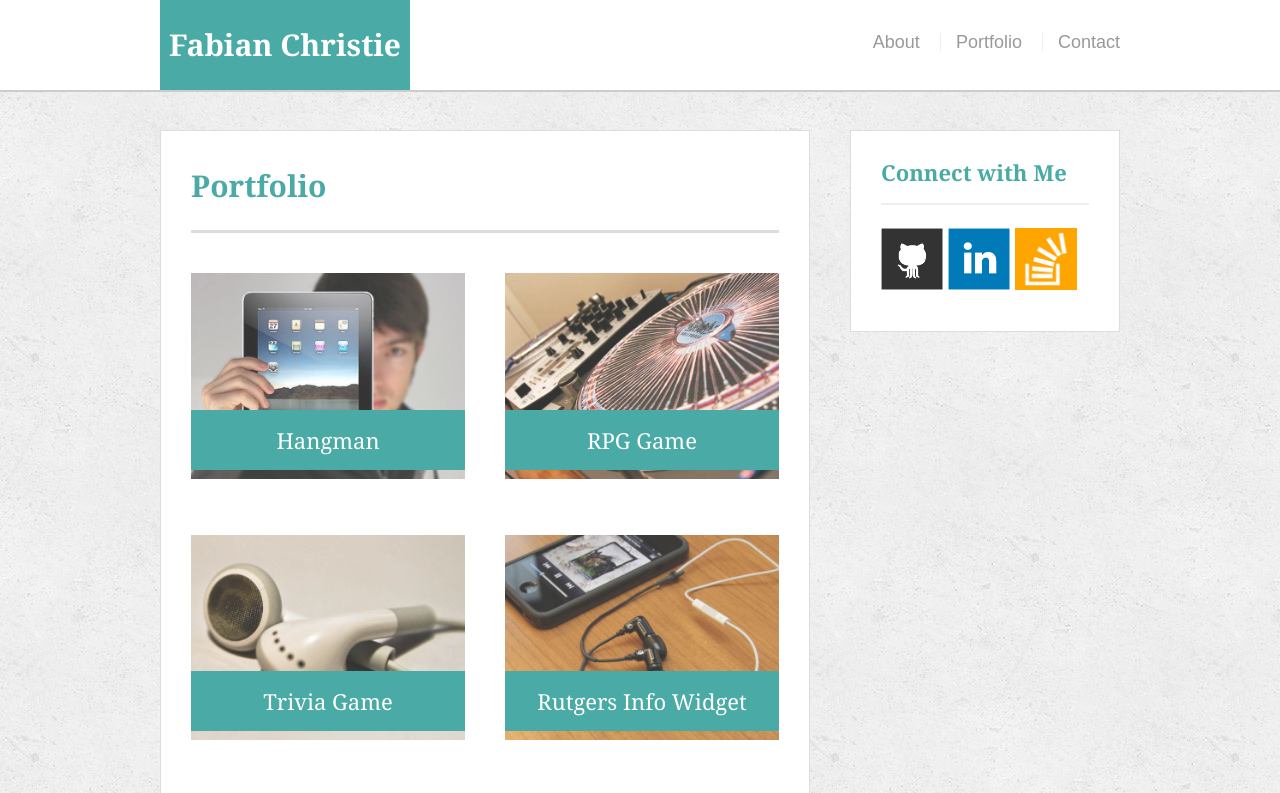
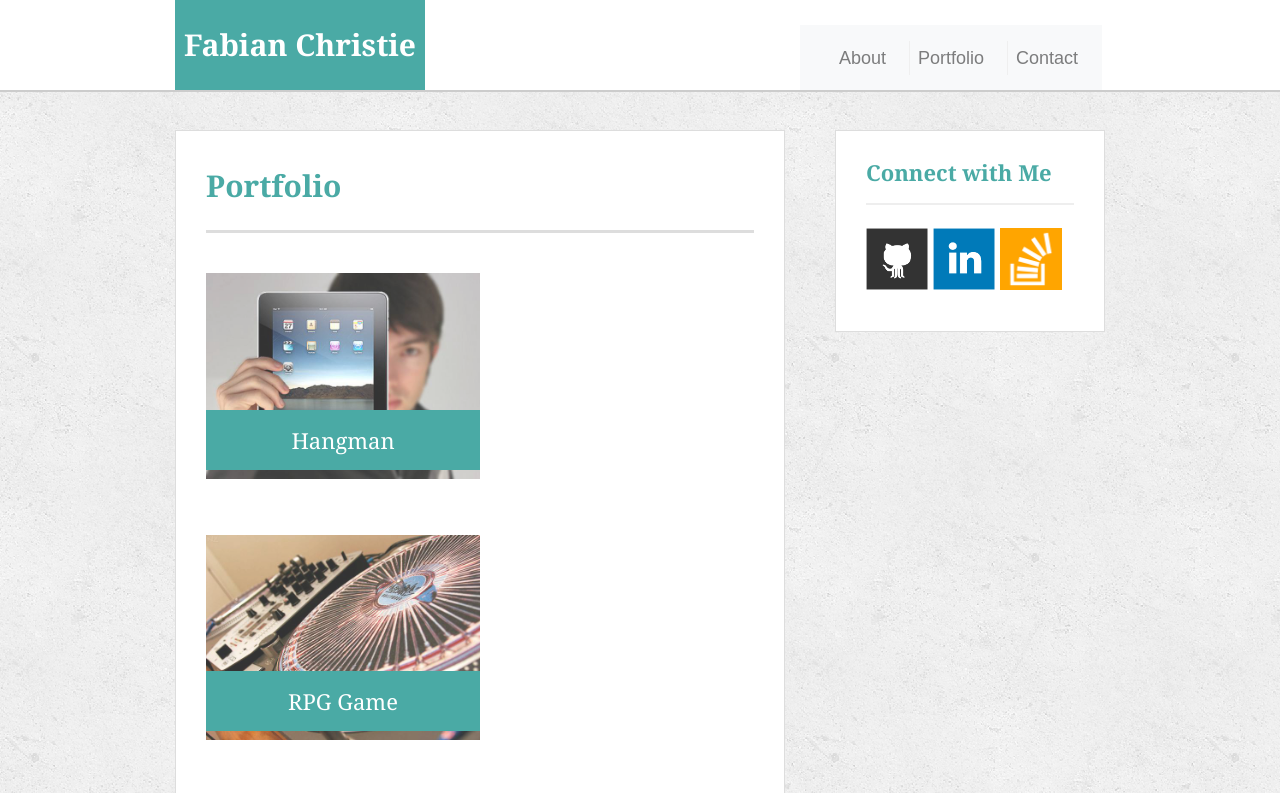
Before and after one commit to fabidali/Bootstrap-Portfolio, a plain HTML site: page portfolio.html in a window 1280 px wide. Shown: the top 793 px of the page. Drawn offline with nearby package versions, Linux system fonts and the light colour scheme.

Commit message:
Update portfolio.html

```diff
--- a/portfolio.html
+++ b/portfolio.html
@@ -3,26 +3,46 @@
 
 <head>
   <meta charset="UTF-8">
+  <meta name="viewport" content="width=device-width, initial-scale=1">
   <title>Portfolio | Fabian Christie</title>
+  <link rel="stylesheet" href="https://maxcdn.bootstrapcdn.com/bootstrap/4.0.0/css/bootstrap.min.css" integrity="sha384-Gn5384xqQ1aoWXA+058RXPxPg6fy4IWvTNh0E263XmFcJlSAwiGgFAW/dAiS6JXm" crossorigin="anonymous">
   <link rel="stylesheet" type="text/css" href="assets/css/reset.css">
   <link rel="stylesheet" type="text/css" href="assets/css/style.css">
 </head>
 
 <body>
 
-  <header id="masthead">
+<header id="masthead">
     <div class="container">
-      <a href="index.html" id="logo">Fabian Christie</a>
-      <nav>
-        <a href="index.html">About</a>
-        <a href="portfolio.html">Portfolio</a>
-        <a href="contact.html">Contact</a>
-      </nav>
+      <!-- classes defined for devices varying in different sizes -->
+      <div class="row">
+        <div class="col-md-8 col-lg-8">
+          <a href="index.html" id="logo">Fabian Christie</a>
+        </div>
+
+
+      <nav class="navbar navbar-expand-lg navbar-light bg-light">
+
+  <button class="navbar-toggler" type="button" data-toggle="collapse" data-target="#navbarNavAltMarkup" aria-controls="navbarNavAltMarkup" aria-expanded="false" aria-label="Toggle navigation">
+    <span class="navbar-toggler-icon"></span>
+  </button>
+  <div class="collapse navbar-collapse" id="navbarNavAltMarkup">
+    <div class="navbar-nav">
+
+      <a class="nav-item nav-link" href="index.html">About <span class="sr-only">(current)</span></a>
+      <a class="nav-item nav-link" href="portfolio.html">Portfolio</a>
+      <a class="nav-item nav-link" href="contact.html">Contact</a>
     </div>
-  </header>
+  </div>
+</nav>
+</div>
+</div>
+</header>
 
   <div id="main-container" class="container">
-    <section class="main-section">
+    <div class="row">
+      <div class="col-sm-12 col-md-8">
+      <section class="main-section">
       <h1>Portfolio</h1>
 
       <div class="work">
@@ -52,6 +72,8 @@
       </div>
 
     </section>
+      </div>
+      <div class=" col-sm-12 col-md-4">
 
     <section class="sidebar">
       <div id="connect">
@@ -63,7 +85,10 @@
       </div>
     </section>
   </div>
-
+</div>
+</div>
+<script src="https://code.jquery.com/jquery-3.3.1.min.js"></script>
+<script src="https://maxcdn.bootstrapcdn.com/bootstrap/4.0.0/js/bootstrap.min.js" integrity="sha384-JZR6Spejh4U02d8jOt6vLEHfe/JQGiRRSQQxSfFWpi1MquVdAyjUar5+76PVCmYl" crossorigin="anonymous"></script>
   <footer>
     <div class="container">
       Copyright &copy;
```
